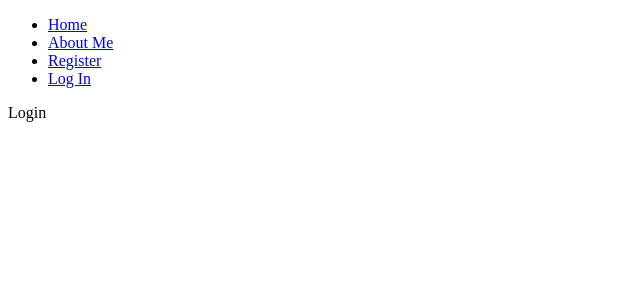
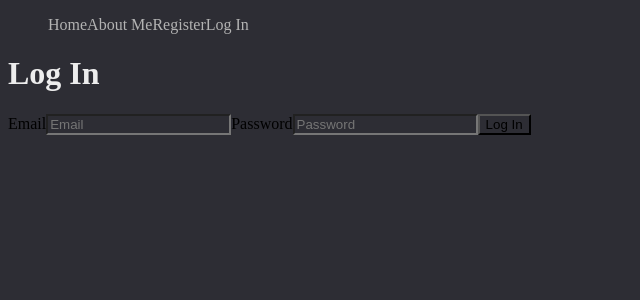
Before and after one commit to danieljsimon33/portfolio-project, a React (Vite) app in the folder frontend/: page /login in a window 1280 px wide. Shown: the top 300 px of the page, without its empty margins (0-640 px from the left). Built offline with nearby package versions, Linux system fonts and the light colour scheme.

Commit message:
cleaned up Register and added Login. no debugging yet.

```diff
--- a/frontend/src/components/auth/Login.jsx
+++ b/frontend/src/components/auth/Login.jsx
@@ -1,3 +1,79 @@
+import { useState } from "react";
+import { useNavigate } from "react-router-dom";
+
 export default function Login() {
-  return <div>Login</div>;
+  const nagivate = useNavigate();
+  const [formData, setFormData] = useState({
+    email: "",
+    password: ""
+  });
+  const [message, setMessage] = useState(null);
+
+  async function handleSubmitForm(event) {
+    event.preventDefault();
+
+    console.log(formData);
+
+    try {
+      const response = await fetch("http://localhost:3000/api/users/login", {
+        method: "POST",
+        headers: {
+          "Content-Type": "application/json"
+        },
+        body: JSON.stringify(formData)
+      });
+
+      if (!response.ok) {
+        const errorText = await response.json();
+        throw new Error(errorText);
+      }
+
+      const data = await response.json();
+      setMessage(data.message);
+      console.log("[Frontend] Login complete.", data);
+
+      nagivate("/");
+    } catch (error) {
+      setMessage(error.message);
+      console.log("[Frontend] Error logging in.", error);
+    }
+  }
+
+  function handleInputChange(event) {
+    const { name, value } = event.target;
+
+    setFormData((prevData) => ({ ...prevData, [name]: value }));
+  }
+
+  return (
+    <div className="register-container">
+      <h1>Log In</h1>
+
+      <form className="register-form" onSubmit={handleSubmitForm}>
+        <label htmlFor="email">Email</label>
+        <input
+          type="email"
+          name="email"
+          id="email"
+          placeholder="Email"
+          required={true}
+          onChange={handleInputChange}
+        />
+
+        <label htmlFor="password">Password</label>
+        <input
+          type="password"
+          name="password"
+          id="password"
+          placeholder="Password"
+          required={true}
+          onChange={handleInputChange}
+        />
+
+        <button>Log In</button>
+      </form>
+
+      {message && <p>{message}</p>}
+    </div>
+  );
 }
--- a/frontend/src/components/auth/Register.jsx
+++ b/frontend/src/components/auth/Register.jsx
@@ -1,7 +1,7 @@
 import { useState } from "react";
 import { useNavigate } from "react-router-dom";
 
-export default function Contact() {
+export default function Register() {
   const nagivate = useNavigate();
   const [formData, setFormData] = useState({
     username: "",
@@ -81,7 +81,7 @@ export default function Contact() {
           onChange={handleInputChange}
         />
 
-        <button>add</button>
+        <button>Register</button>
       </form>
 
       {message && <p>{message}</p>}
--- a/frontend/src/index.css
+++ b/frontend/src/index.css
@@ -1,10 +1,9 @@
-/* * {
+* {
   direction: ltr;
   background-color: #2d2d34;
 }
 
 ul {
-  background-color: #efb7cf;
   list-style: none;
   display: flex;
   flex-direction: row;
@@ -21,4 +20,4 @@ a {
   color: #b3b3b3;
   text-decoration: none;
   background-color: inherit;
-} */
+}
```
